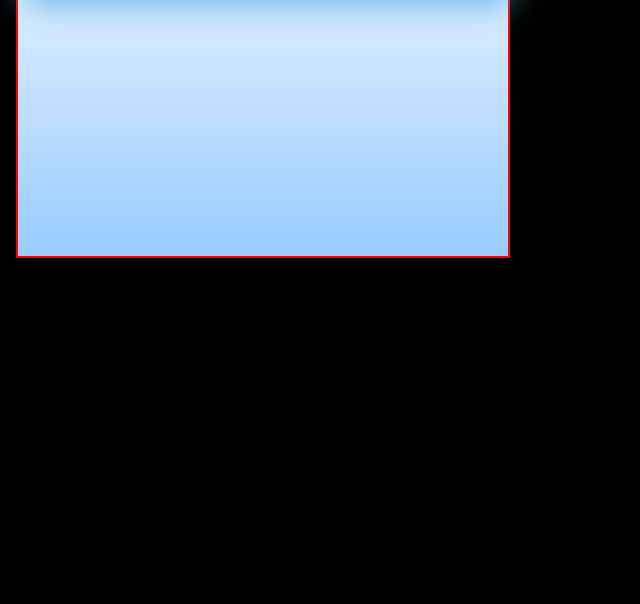
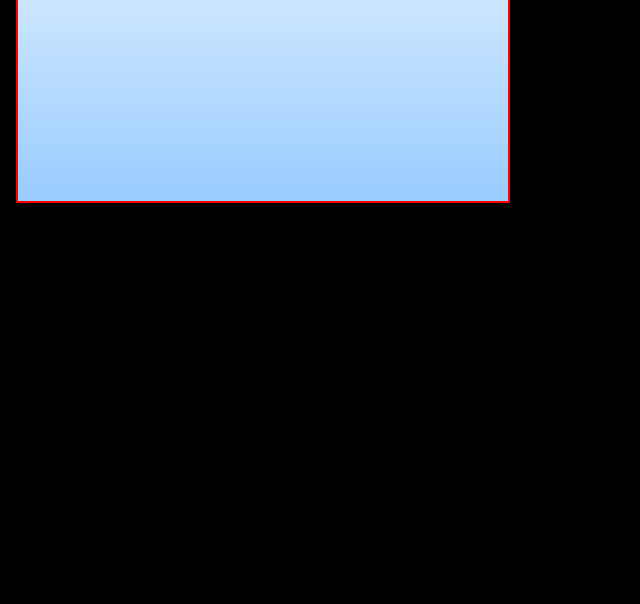
Before and after one commit to Amitkumar270802/unit-convertor.github.io, a plain HTML site: page index.html in a window 1280 px wide. Shown: the part 211-815 px from the top of the page, without its empty margins (0-640 px from the left). Drawn offline with Linux system fonts and the light colour scheme.

Commit message:
Update index.html

```diff
--- a/index.html
+++ b/index.html
@@ -13,8 +13,7 @@
         width: 100%;
         font-family: sans-serif;
         background: black;
-        overflow: hidden;
-        margin: 55px 0px 0px 16px;
+        margin: 0px 0px 0px 16px;
     }
 
     h1 {
```
